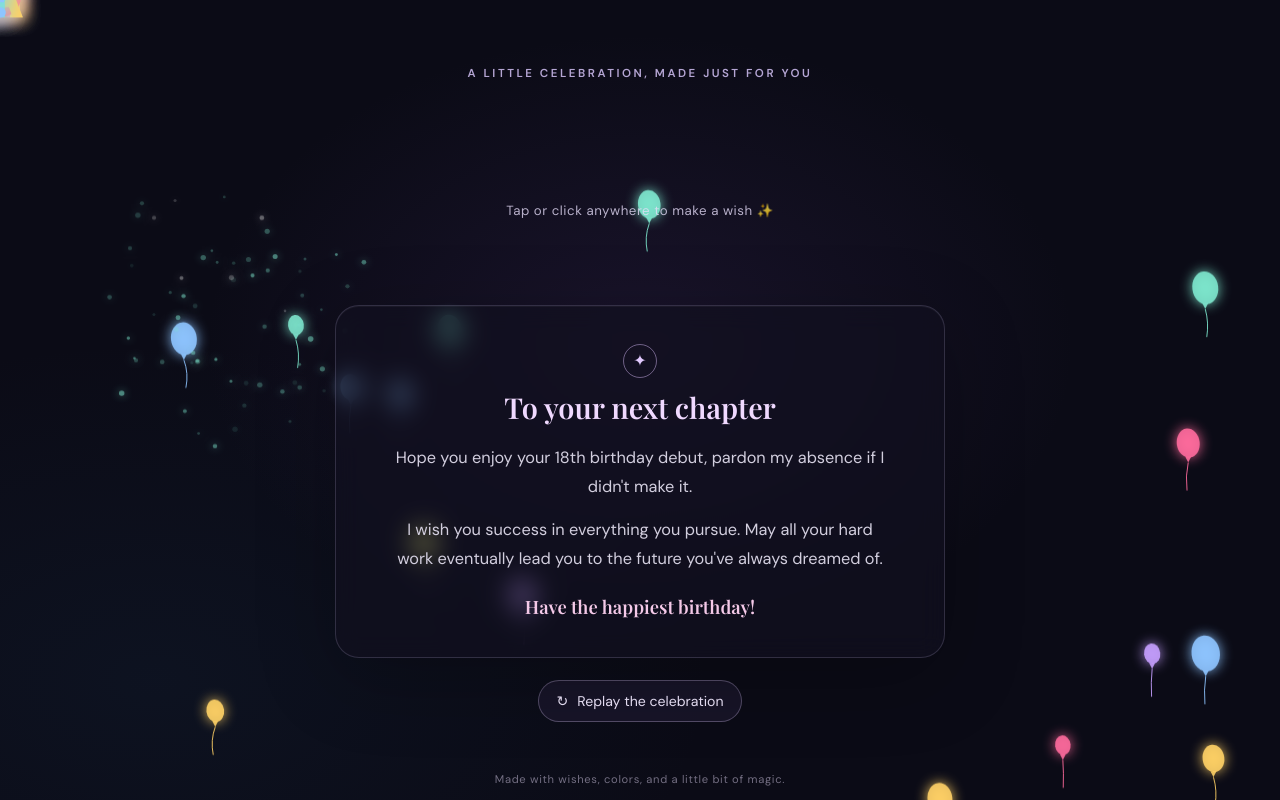
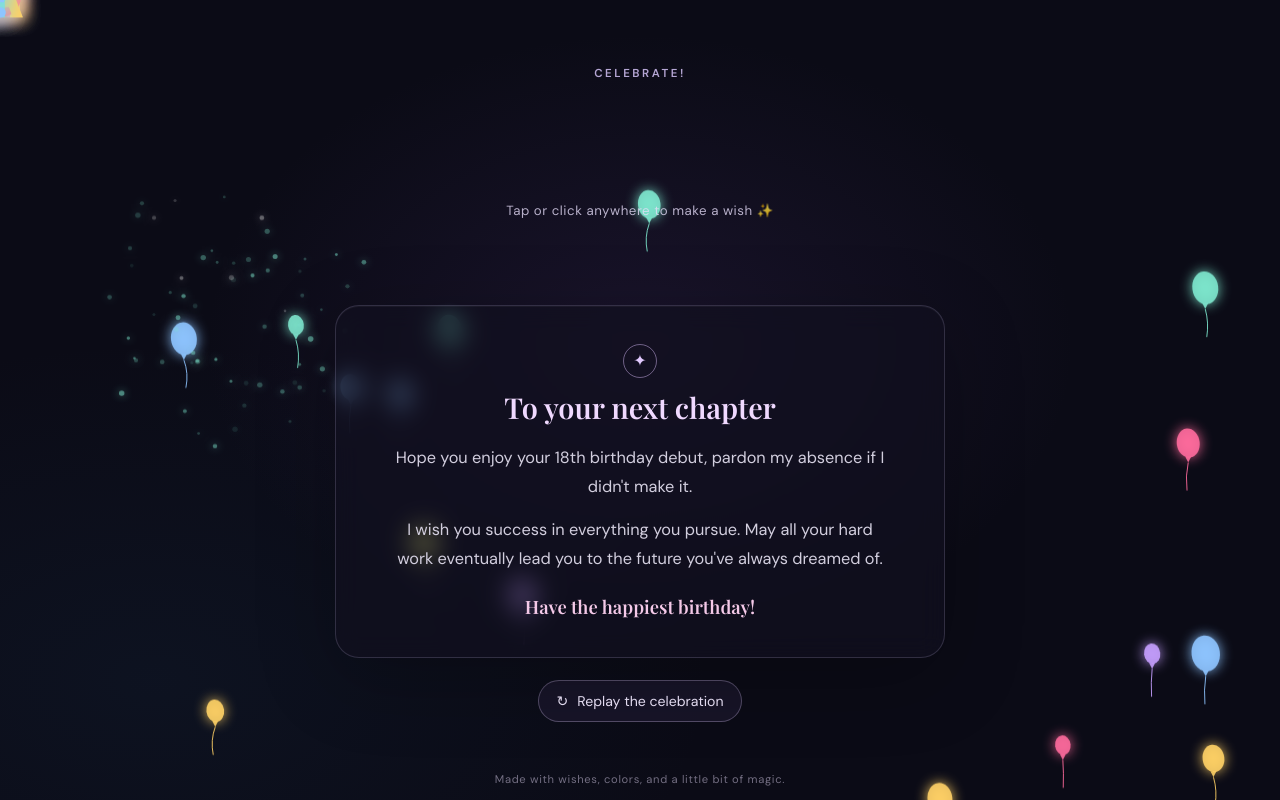
Before and after one commit to Rain839/birthday-animation, a plain HTML site: page index.html in a window 1280 px wide. Drawn offline with nearby package versions, Linux system fonts and the light colour scheme.

Commit message:
Change birthday page eyebrow text to Celebrate!

```diff
--- a/index.html
+++ b/index.html
@@ -8,7 +8,7 @@
 <body>
 <main class="page"><canvas id="celebration" aria-hidden="true"></canvas>
   <section class="content" aria-label="Birthday greeting">
-    <p class="eyebrow">A little celebration, made just for you</p><h1 class="sr-only">Happy Birthday!</h1>
+    <p class="eyebrow">Celebrate!</p><h1 class="sr-only">Happy Birthday!</h1>
     <p class="hint" id="hint">Tap or click anywhere to make a wish ✨</p>
     <article class="message"><span class="message-mark" aria-hidden="true">✦</span>
       <p class="message-title">To your next chapter</p>
```
